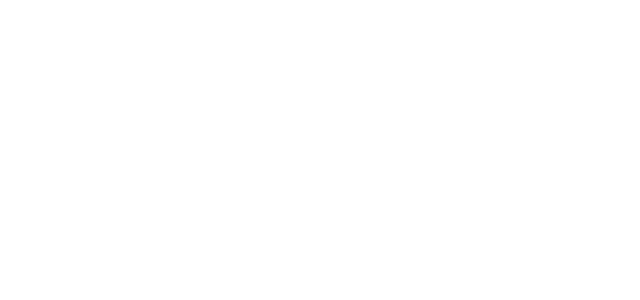
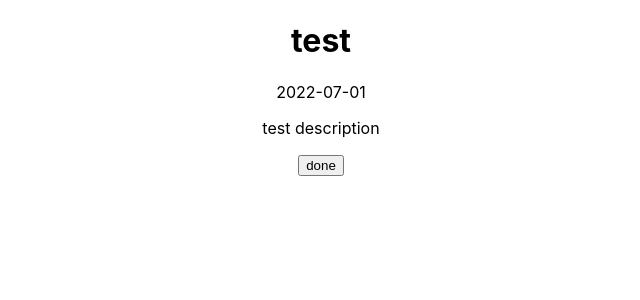
Before and after one commit to l0wgear/newboxes-todoapp, a React (Create React App) app: page / in a window 1280 px wide. Shown: the top 300 px of the page, without its empty margins (319-959 px from the left). Built offline with nearby package versions, Linux system fonts and the light colour scheme.

Commit message:
Add todo list and item components

```diff
--- a/src/App.js
+++ b/src/App.js
@@ -1,7 +1,19 @@
 import "./App.css";
+import TodoList from "./components/TodoList";
+import React, { useState } from "react";
 
 function App() {
-  return <div className="App"></div>;
+  const testItem = {
+    title: "test",
+    description: "test description",
+    dueDate: "2022-07-01",
+  };
+  const [todos, setTodos] = useState([testItem]);
+  return (
+    <div className="App">
+      <TodoList todos={todos} />
+    </div>
+  );
 }
 
 export default App;
--- /dev/null
+++ b/src/components/TodoItem.js
@@ -0,0 +1,15 @@
+import React from "react";
+
+const TodoItem = ({ item }) => {
+  const { title, description, dueDate } = item;
+  return (
+    <div>
+      <h1>{title}</h1>
+      <span className="due-date">{dueDate}</span>
+      <p>{description}</p>
+      <button>done</button>
+    </div>
+  );
+};
+
+export default TodoItem;
--- /dev/null
+++ b/src/components/TodoList.js
@@ -0,0 +1,14 @@
+import React from "react";
+import TodoItem from "./TodoItem";
+
+const TodoList = ({ todos }) => {
+  return (
+    <div>
+      {todos.map((item) => (
+        <TodoItem item={item} />
+      ))}
+    </div>
+  );
+};
+
+export default TodoList;
```
